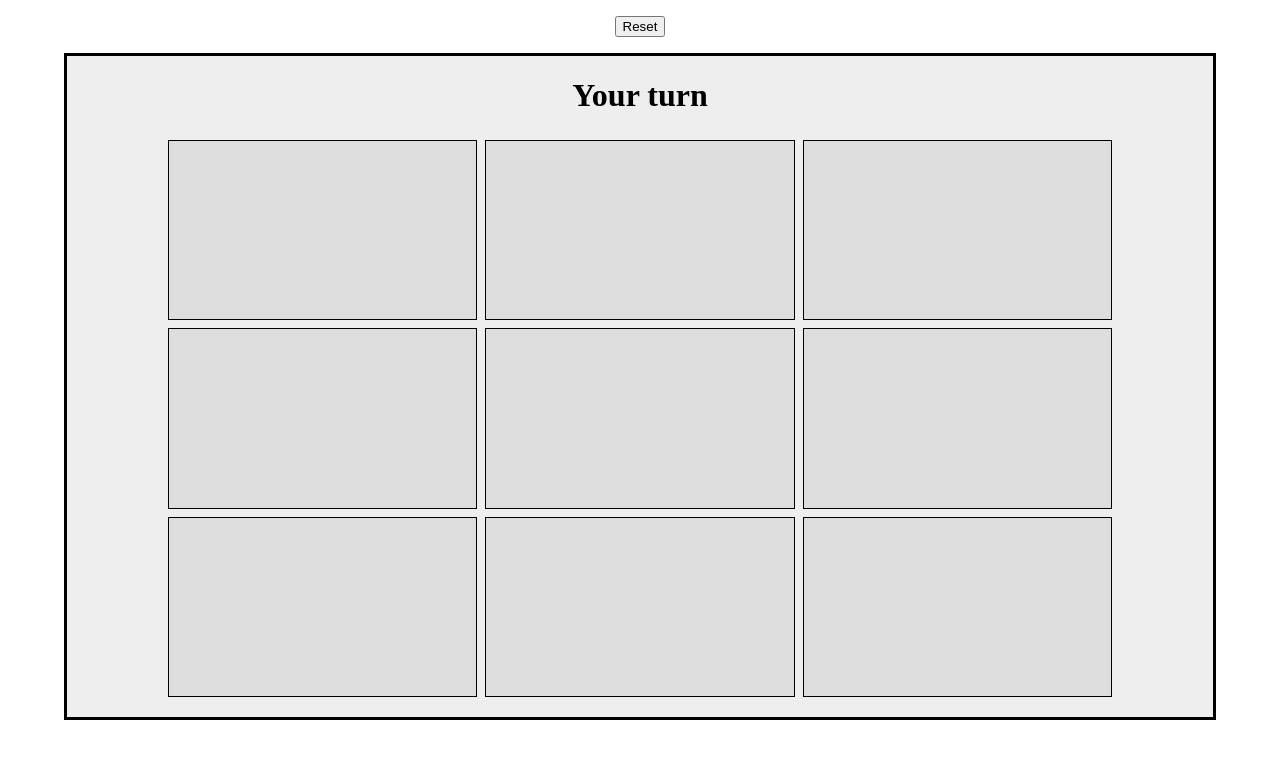
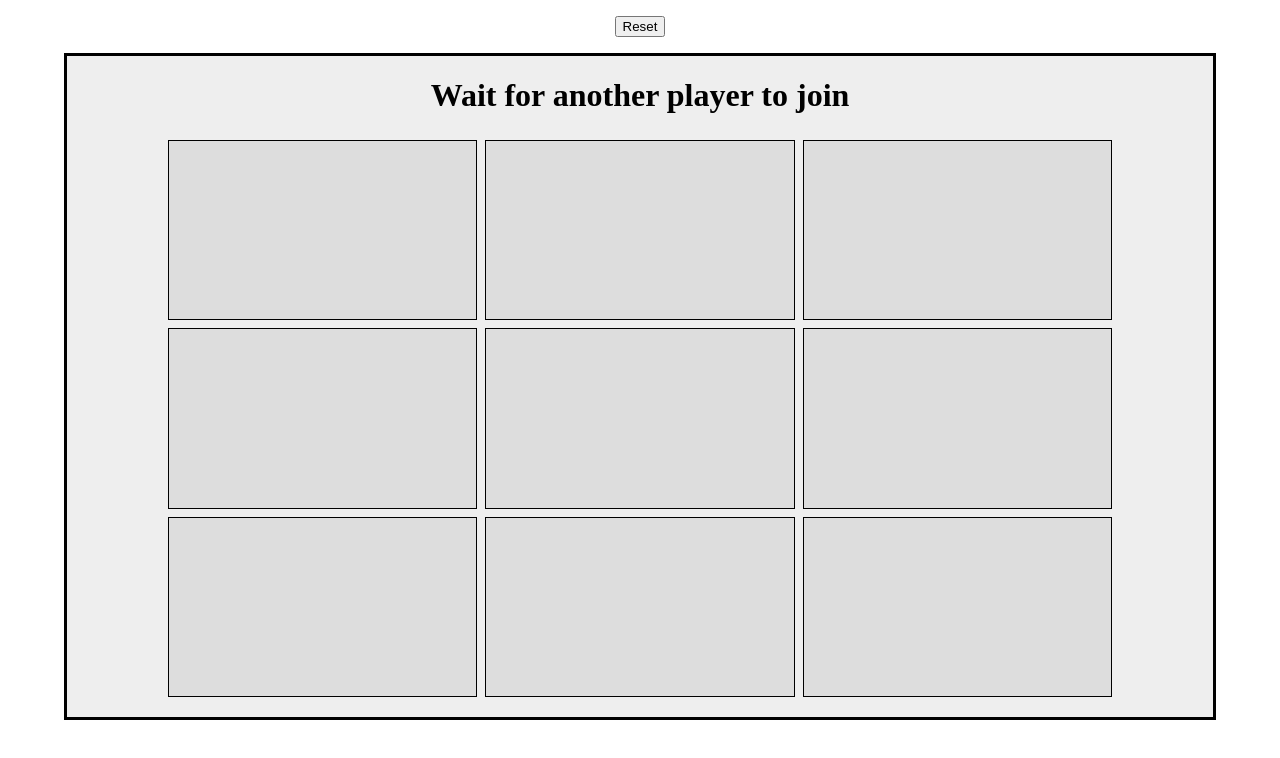
Before and after one commit to amirovalex/game2, a React (Create React App) app: page / in a window 1280 px wide. Shown: the top 758 px of the page. Built offline with nearby package versions, Linux system fonts and the light colour scheme; no server answers.

Commit message:
fixed board message when waiting for a player

```diff
--- a/src/App.js
+++ b/src/App.js
@@ -7,7 +7,7 @@ export const socket = io(process.env.REACT_APP_BACKEND_URL);
 
 function App() {
   const [board, setBoard] = useState({});
-  const [myTurn, setMyTurn] = useState(true);
+  const [myTurn, setMyTurn] = useState(null);
   const [winMessage, setWinMessage] = useState("");
 
   const handleSetBoard = (position, symbol) => {
--- a/src/components/Board/Board.jsx
+++ b/src/components/Board/Board.jsx
@@ -18,7 +18,7 @@ const Board = ({board,handleSetBoard,myTurn}) => {
     <div className="board-container">
       <button>Reset</button>
       <div className="board">
-        <h1>{myTurn ? "Your turn" : "Your opponent's turn"}</h1>
+        <h1>{myTurn === null ? "Wait for another player to join" : myTurn ? "Your turn" : "Your opponent's turn"}</h1>
         {renderRows()}
       </div>
     </div>
```
